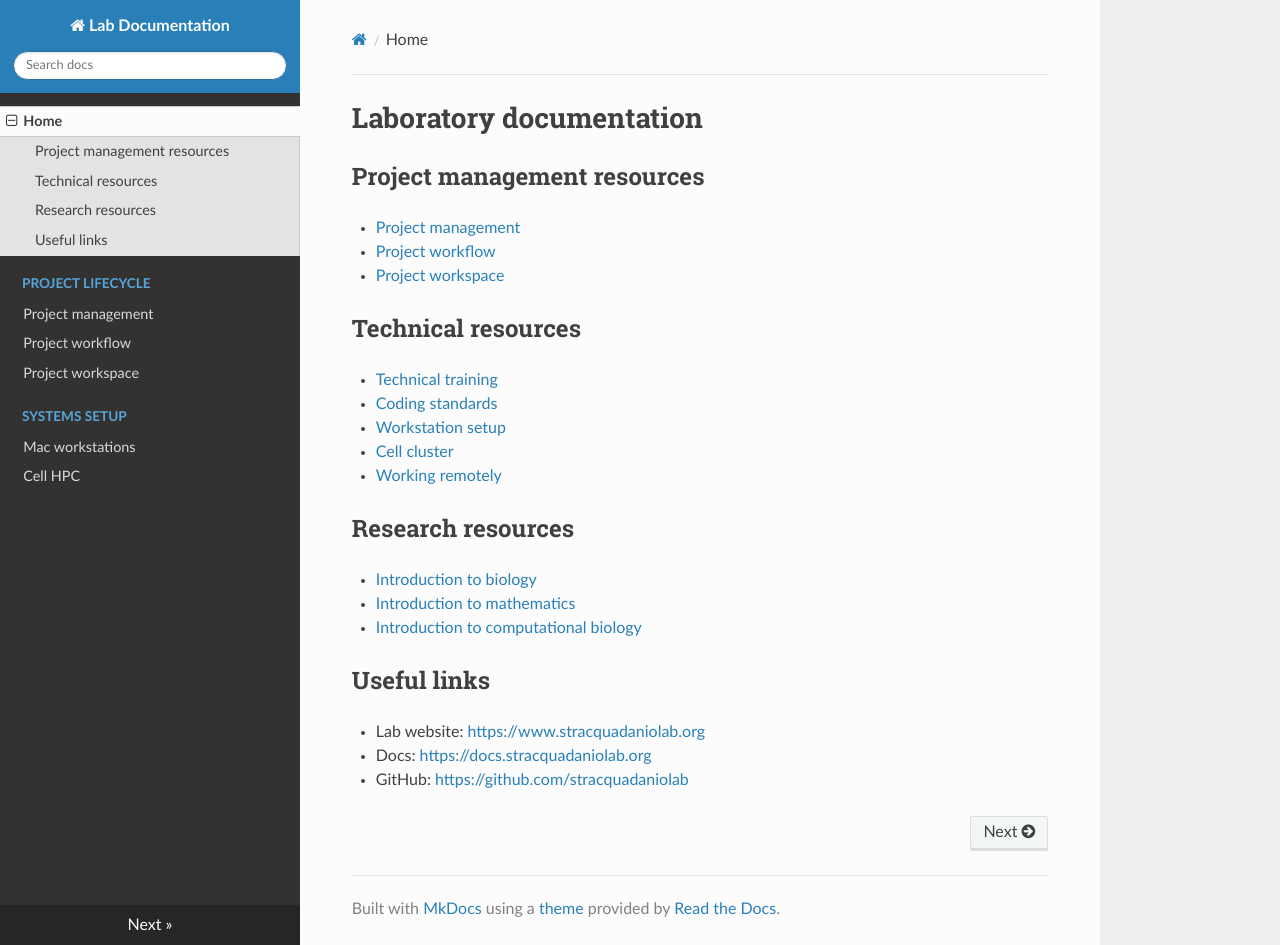
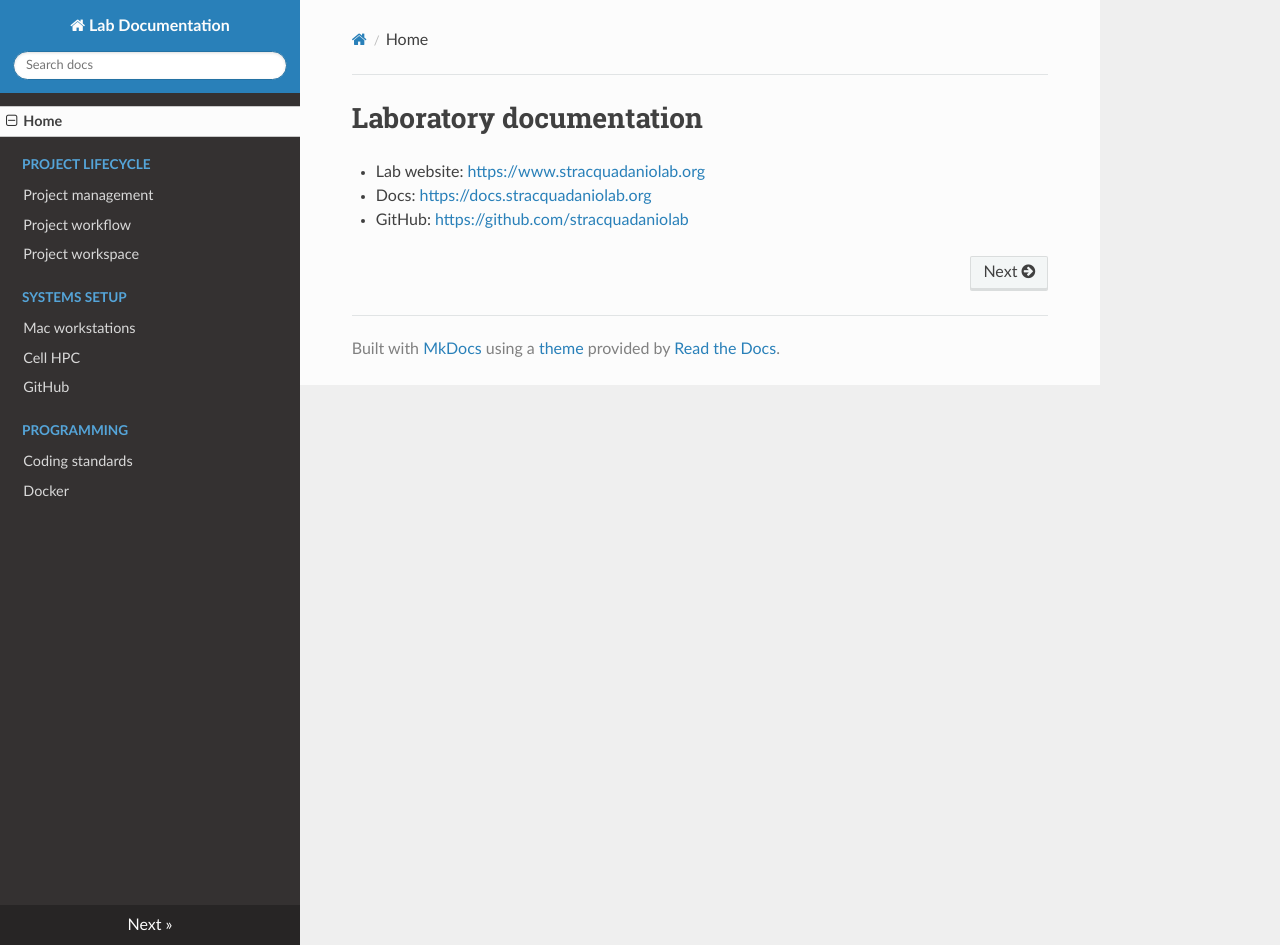
Before and after one commit to stracquadaniolab/docs, an MkDocs documentation site: the page built from docs/index.md, in a window 1280 px wide and 945 px high. Built offline with MkDocs 1.6.1, drawn with Linux system fonts in a browser that asks for light colours; nearby versions of some CDN libraries.

Commit message:
fix: structure

```diff
--- a/docs/index.md
+++ b/docs/index.md
@@ -1,26 +1,7 @@
+---
+toc_depth: 1
+---
 # Laboratory documentation
-
-## Project management resources
-
-- [Project management](technical-howto/project-management.md)
-- [Project workflow](technical-howto/project-workflow.md)
-- [Project workspace](technical-howto/project-workspace.md)
-
-## Technical resources
-
-- [Technical training](technical-howto/technical-training.md)
-- [Coding standards](technical-howto/coding-standards.md)
-- [Workstation setup](technical-howto/workstation-setup.md)
-- [Cell cluster](technical-howto/cell-cluster.md)
-- [Working remotely](technical-howto/working-remotely.md)
-
-## Research resources
-
-- [Introduction to biology](./research-howtos/introduction-to-biology.md)
-- [Introduction to mathematics](research-howtos/introduction-to-mathematics.md)
-- [Introduction to computational biology](research-howtos/introduction-to-computational-biology.md)
-
-## Useful links
 
 - Lab website: [https://www.stracquadaniolab.org](https://www.stracquadaniolab.org)
 - Docs: [https://docs.stracquadaniolab.org](https://docs.stracquadaniolab.org)
--- a/mkdocs.yml
+++ b/mkdocs.yml
@@ -1,6 +1,6 @@
 site_name: Lab Documentation
 nav:
-    - Home: 'index.md'
+    - 'Home': 'index.md'
     - 'Project Lifecycle':
           - 'Project management': './projects-lifecycle/project-management.md'
           - 'Project workflow': './projects-lifecycle/project-workflow.md'
@@ -8,6 +8,11 @@ nav:
     - 'Systems setup':
           - 'Mac workstations': './systems-setup/workstation-mac.md'
           - 'Cell HPC': './systems-setup/hpc-cell.md'
+          - 'GitHub' : './systems-setup/github.md'
+
+    - 'Programming':
+          - 'Coding standards': './programming/coding-standards.md'
+          - 'Docker': './programming/docker.md'
 
 theme:
     name: readthedocs
```
Also changed, not shown: docs/programming/docker.md (added, +48 -0 lines), docs/systems-setup/github.md (added, +1 -0 lines), docs/systems-setup/hpc-cell.md (+0 -47 lines).
